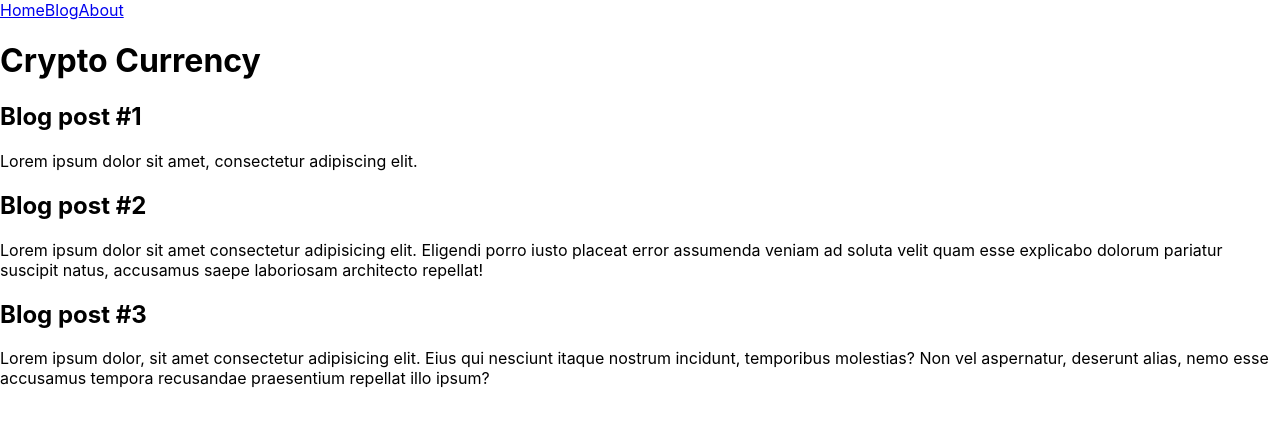
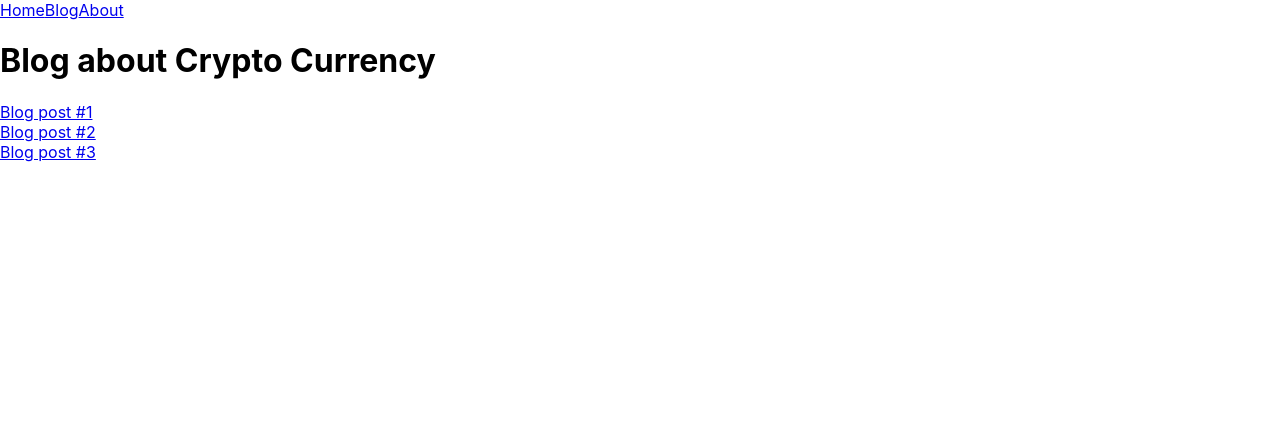
Before and after one commit to heggy231/router-ex, a React (Create React App) app: page /blog in a window 1280 px wide. Shown: the top 426 px of the page. Built offline with nearby package versions, Linux system fonts and the light colour scheme.

Commit message:
setup map

```diff
--- a/src/components/Blog.js
+++ b/src/components/Blog.js
@@ -1,4 +1,8 @@
 import React from "react";
+
+import {
+  Link
+} from 'react-router-dom';
 
 const blogPosts = [
   {
@@ -17,32 +21,24 @@ const blogPosts = [
   },
 ];
 
-const Blog = (props) => (
-  <>
-    <h1>Crypto Currency</h1>
-    <article>
-      <h2>Blog post #1</h2>
-      <p>Lorem ipsum dolor sit amet, consectetur adipiscing elit.</p>
-    </article>
-    <article>
-      <h2>Blog post #2</h2>
-      <p>
-        Lorem ipsum dolor sit amet consectetur adipisicing elit. Eligendi porro
-        iusto placeat error assumenda veniam ad soluta velit quam esse explicabo
-        dolorum pariatur suscipit natus, accusamus saepe laboriosam architecto
-        repellat!
-      </p>
-    </article>
-    <article>
-      <h2>Blog post #3</h2>
-      <p>
-        Lorem ipsum dolor, sit amet consectetur adipisicing elit. Eius qui
-        nesciunt itaque nostrum incidunt, temporibus molestias? Non vel
-        aspernatur, deserunt alias, nemo esse accusamus tempora recusandae
-        praesentium repellat illo ipsum?
-      </p>
-    </article>
-  </>
-);
+const Blog = (props) => {
+  return (
+    <>
+      <h1>Blog about Crypto Currency</h1>
+      <nav>
+        {
+          blogPosts.map((post, index) => (
+            <>
+              <Link to={`/blog/${index}`}>
+                {post.title}
+              </Link>
+              <br />
+            </>
+          ))
+        }
+      </nav>
+    </>
+  );
+};
 
 export default Blog;
```
